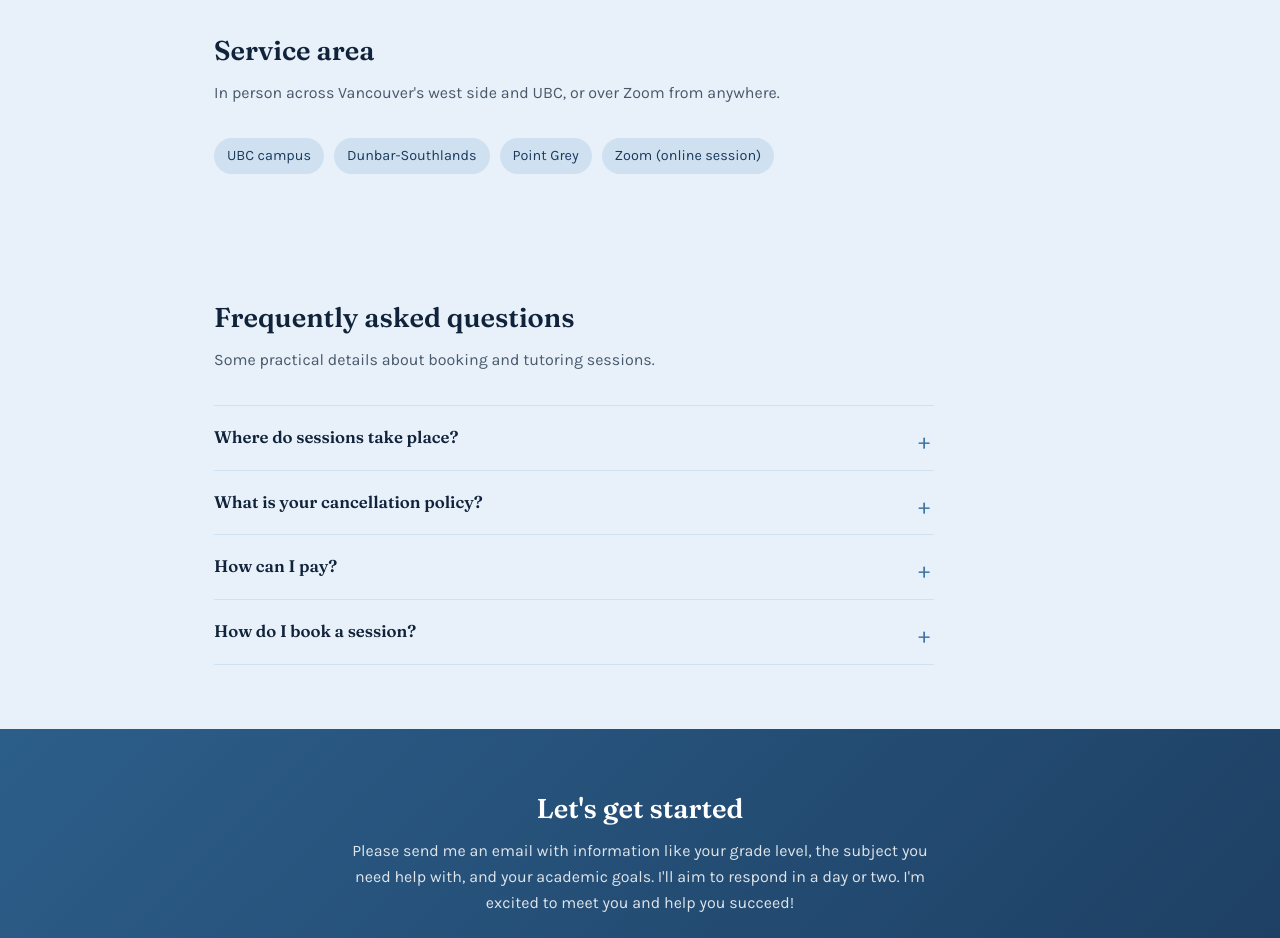
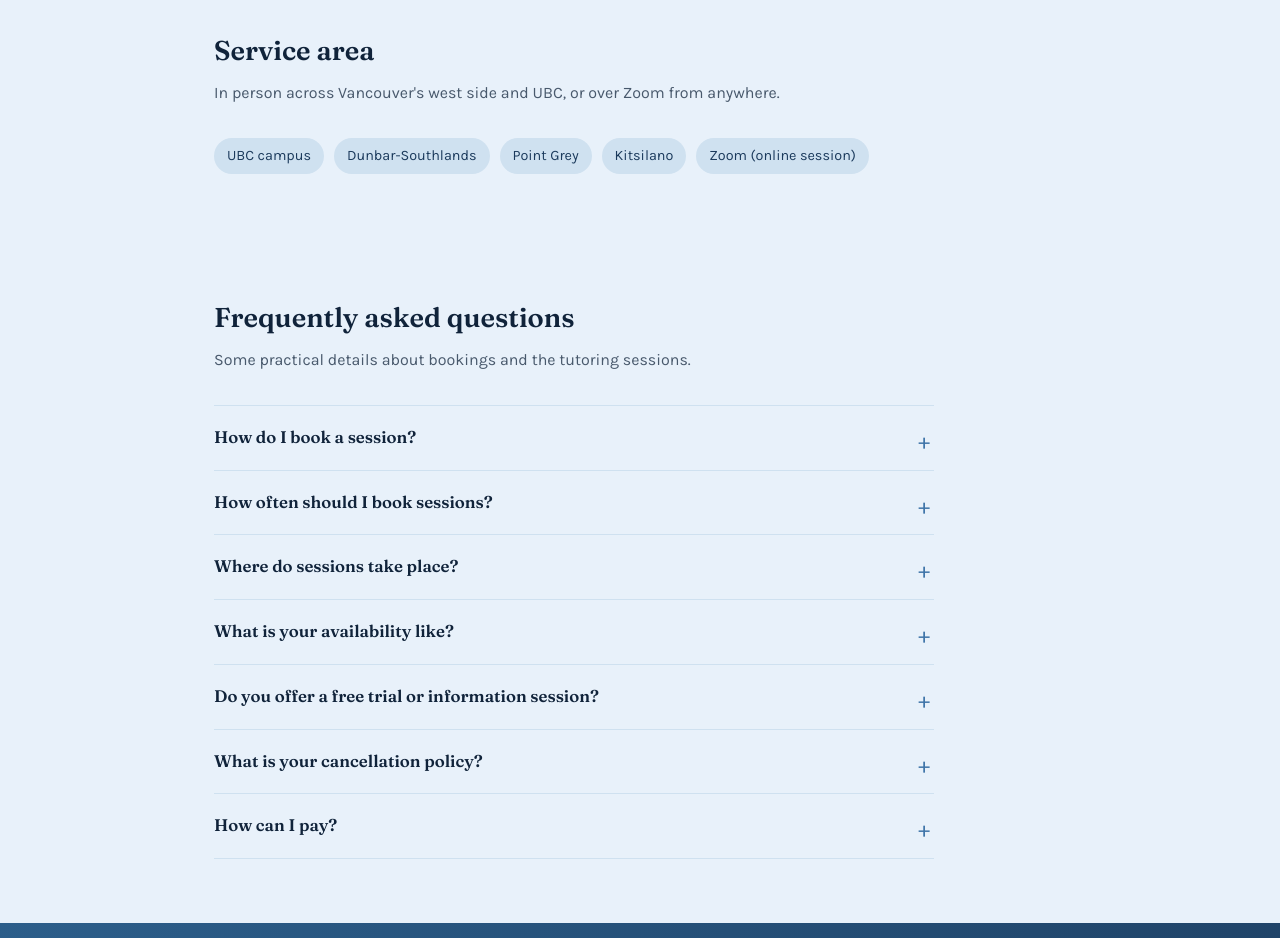
Before and after one commit to MarkEwert03/TutorWebpage, a plain HTML site: page index.html in a window 1280 px wide. Shown: the part 3520-4458 px from the top of the page. Drawn offline with Linux system fonts and the light colour scheme.

Commit message:
add more FAQs

```diff
--- a/index.html
+++ b/index.html
@@ -196,6 +196,7 @@
           <span>UBC campus</span>
           <span>Dunbar-Southlands</span>
           <span>Point Grey</span>
+          <span>Kitsilano</span>
           <span>Zoom (online session)</span>
         </div>
       </div>
@@ -205,12 +206,28 @@
       <div class="wrap">
         <div class="section-head">
           <h2>Frequently asked questions</h2>
-          <p>Some practical details about booking and tutoring sessions.</p>
+          <p>Some practical details about bookings and the tutoring sessions.</p>
         </div>
         <div class="faq-list">
           <details>
+            <summary>How do I book a session?</summary>
+            <p>There is no online booking form, instead, please send an email with your grade level or course, the topics you need help with, your goals. I'll get back to you soon, and we can arrange a time and place to meet for the first session.</p>
+          </details>
+          <details>
+            <summary>How often should I book sessions?</summary>
+            <p>From my experience, I have seen the best results come after regular, weekly sessions at the same time and place. This way, we can get into a good routine, and make sure to stay on top of the current topics to not fall behind. I would also encourage you to book a "midterm review session" before a large exam if you are interested, to help you feel as prepared as you can be for it!</p>
+          </details>
+          <details>
             <summary>Where do sessions take place?</summary>
             <p>Sessions are available online, or in an agreed-upon public location like a library or community center. If you would feel more comfortable having the sessions at your home, please let me know.</p>
+          </details>
+          <details>
+            <summary>What is your availability like?</summary>
+            <p>My preferred times to meet are Mondays - Thursdays, 9:00am - 6:00pm. These would be the best times to schedule regular, recurrning weekly sessions.</p>
+          </details>
+          <details>
+            <summary>Do you offer a free trial or information session?</summary>
+            <p>I don't offer a first free trial session, instead, the first session is priced at 50% off. This gives us a low-risk opppourtunity to meet, get to know each other, work on a couple practice problems, and determine if my tutoring seems like a good fit for you. You are always welcome to email me with any questions you have!</p>
           </details>
           <details>
             <summary>What is your cancellation policy?</summary>
@@ -219,10 +236,6 @@
           <details>
             <summary>How can I pay?</summary>
             <p>I accept both cash and e-transfer payments.</p>
-          </details>
-          <details>
-            <summary>How do I book a session?</summary>
-            <p>Please send an email or text with yours grade level or course, the topics you need help with, your goals, and a few preferred times.</p>
           </details>
         </div>
       </div>
```
